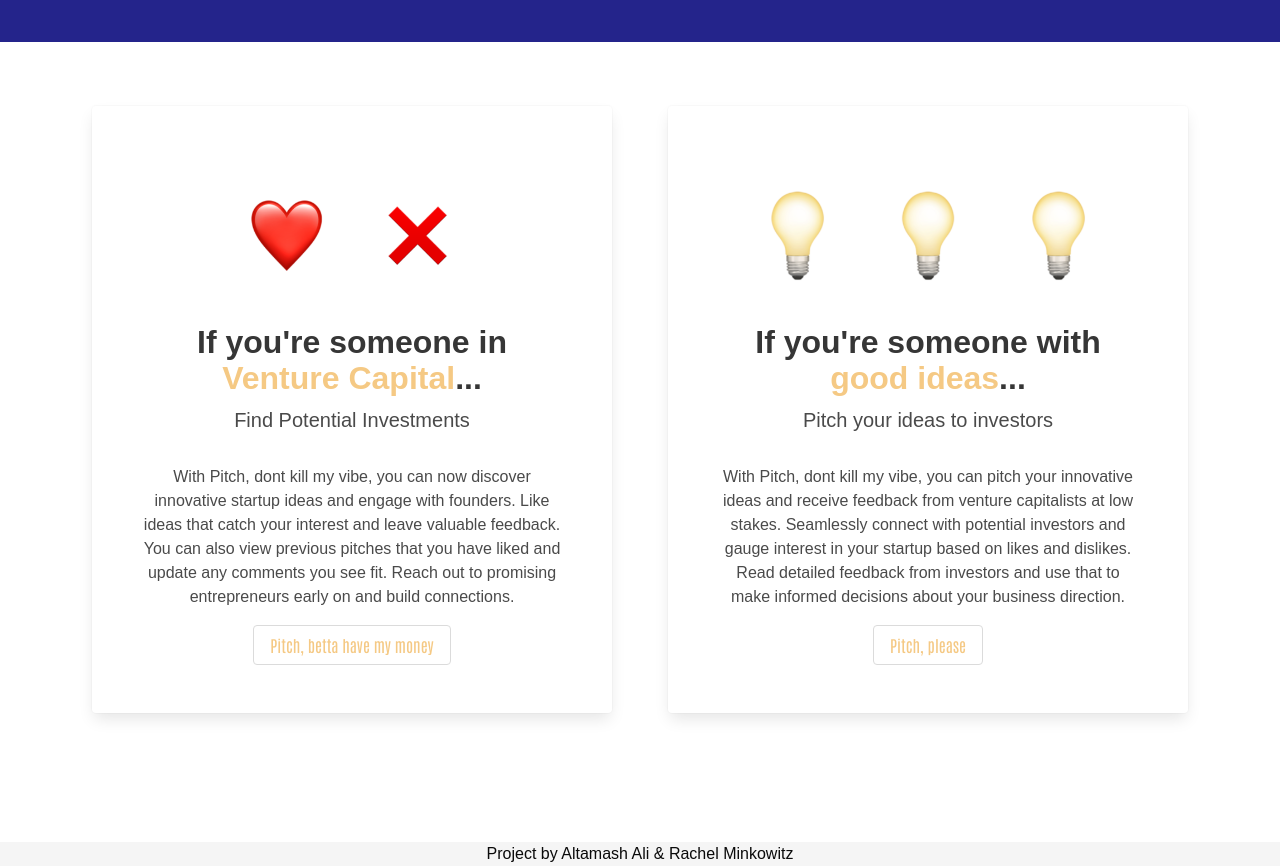
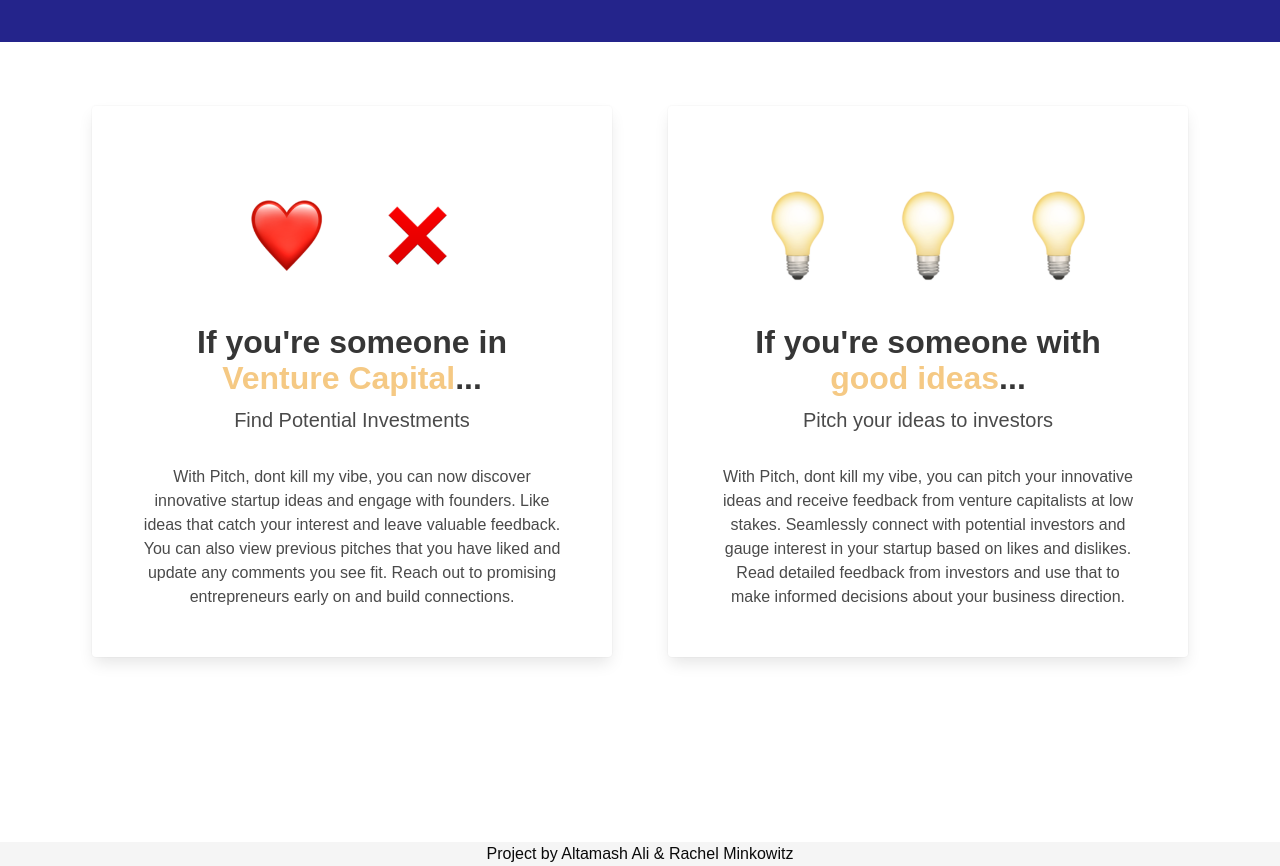
Before and after one commit to RachMink/pitch-dont-kill-my-vibe, a Next.js app: page / in a window 1280 px wide. Shown: the part 820-1686 px from the top of the page. Built offline with nearby package versions, Linux system fonts and the light colour scheme; no server answers; a web font is replaced by a local one.

Commit message:
fix button rendering for logged in users

```diff
--- a/pages/index.js
+++ b/pages/index.js
@@ -114,6 +114,7 @@ export default function Home(props) {
                       liked and update any comments you see fit. Reach out to
                       promising entrepreneurs early on and build connections.{" "}
                     </p>
+                    {props.userType === "" && (
                     <Link href="/login">
                       <button
                         className={`button mt-4 ${antonio.className}`}
@@ -121,7 +122,7 @@ export default function Home(props) {
                       >
                         Pitch, betta have my money
                       </button>
-                    </Link>
+                    </Link>)}
                   </div>
                 </div>
               </div>
@@ -156,6 +157,7 @@ export default function Home(props) {
                       investors and use that to make informed decisions about
                       your business direction.
                     </p>
+                     {props.userType === "" && (
                     <Link href="/login">
                       <button
                         className={`button is-secondary mt-4 ${antonio.className}`}
@@ -163,7 +165,7 @@ export default function Home(props) {
                       >
                         Pitch, please
                       </button>
-                    </Link>
+                    </Link>)}
                   </div>
                 </div>
               </div>
```
